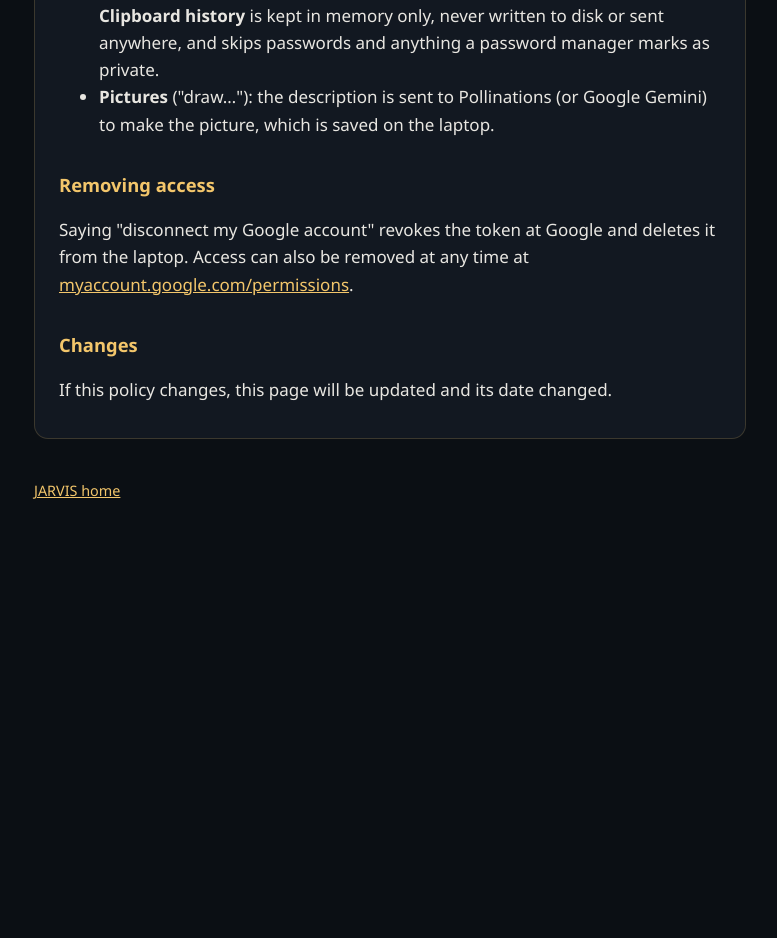
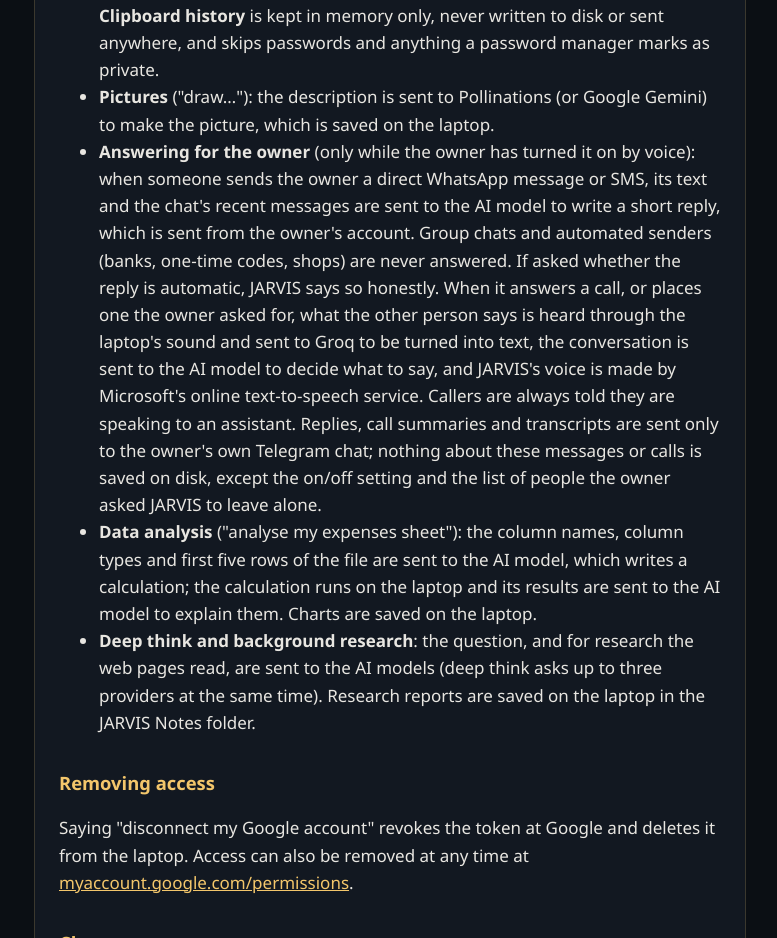
Before and after one commit to ponnurilakshmiprakash-star/jarvis-assistant, a plain HTML site: page privacy.html in a window 1280 px wide. Shown: the part 3520-4458 px from the top of the page, without its empty margins (250-1027 px from the left). Before the commit the page ends 4094 px from the top, so only its background shows below. Drawn offline with Linux system fonts and the light colour scheme.

Commit message:
Privacy policy: answering for the owner, data analysis, deep think and background research
Co-Authored-By: Claude Opus 5.5 <noreply@anthropic.com>

```diff
--- a/privacy.html
+++ b/privacy.html
@@ -126,6 +126,22 @@
         marks as private.</li>
       <li><strong>Pictures</strong> ("draw…"): the description is sent to Pollinations (or Google Gemini) to make
         the picture, which is saved on the laptop.</li>
+      <li><strong>Answering for the owner</strong> (only while the owner has turned it on by voice): when someone
+        sends the owner a direct WhatsApp message or SMS, its text and the chat's recent messages are sent to the AI
+        model to write a short reply, which is sent from the owner's account. Group chats and automated senders (banks,
+        one-time codes, shops) are never answered. If asked whether the reply is automatic, JARVIS says so honestly.
+        When it answers a call, or places one the owner asked for, what the other person says is heard through the
+        laptop's sound and sent to Groq to be turned into text, the conversation is sent to the AI model to decide
+        what to say, and JARVIS's voice is made by Microsoft's online text-to-speech service. Callers are always told
+        they are speaking to an assistant. Replies, call summaries and transcripts are sent only to the owner's own
+        Telegram chat; nothing about these messages or calls is saved on disk, except the on/off setting and the list
+        of people the owner asked JARVIS to leave alone.</li>
+      <li><strong>Data analysis</strong> ("analyse my expenses sheet"): the column names, column types and first five
+        rows of the file are sent to the AI model, which writes a calculation; the calculation runs on the laptop and
+        its results are sent to the AI model to explain them. Charts are saved on the laptop.</li>
+      <li><strong>Deep think and background research</strong>: the question, and for research the web pages read,
+        are sent to the AI models (deep think asks up to three providers at the same time). Research reports are
+        saved on the laptop in the JARVIS Notes folder.</li>
     </ul>
 
     <h2>Removing access</h2>
```
